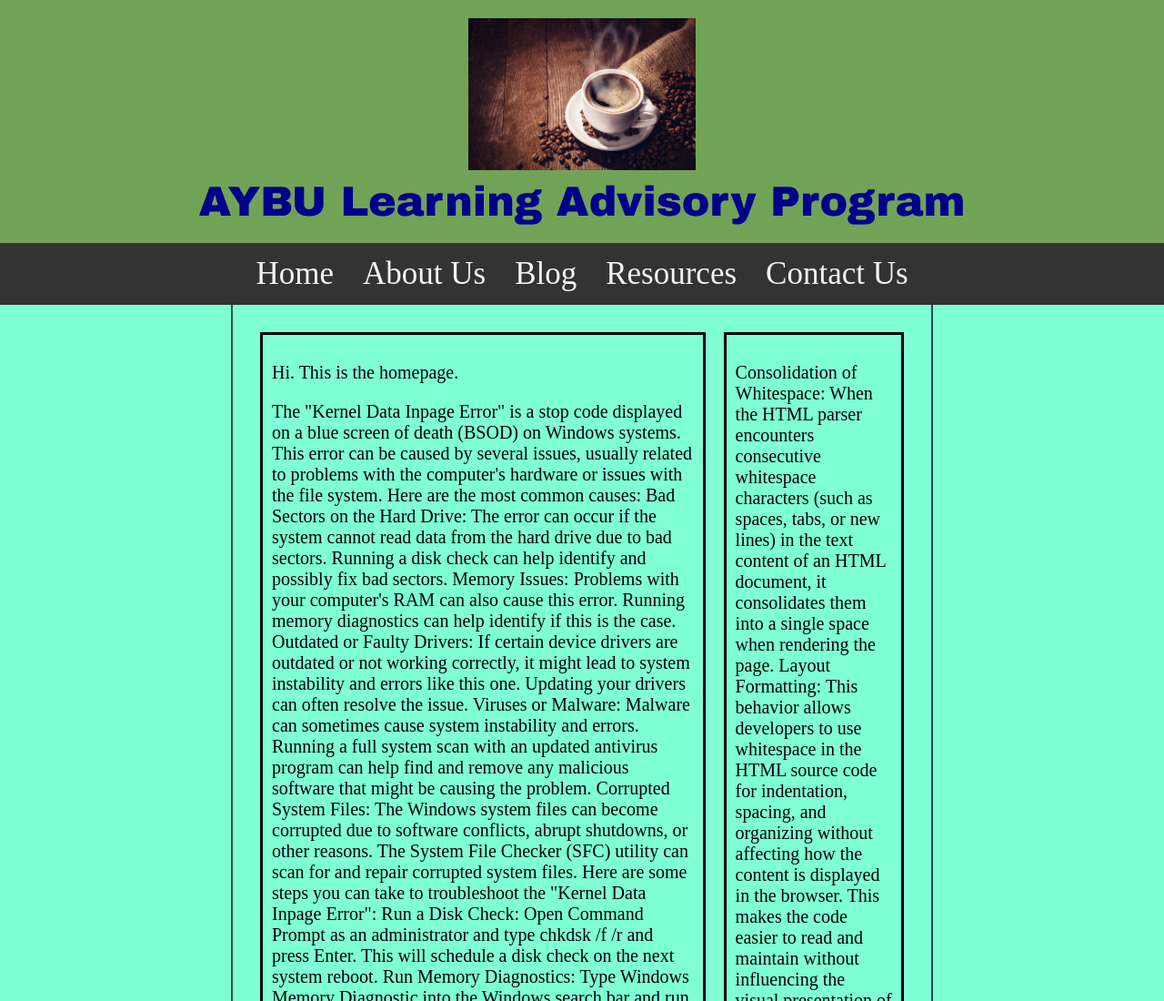
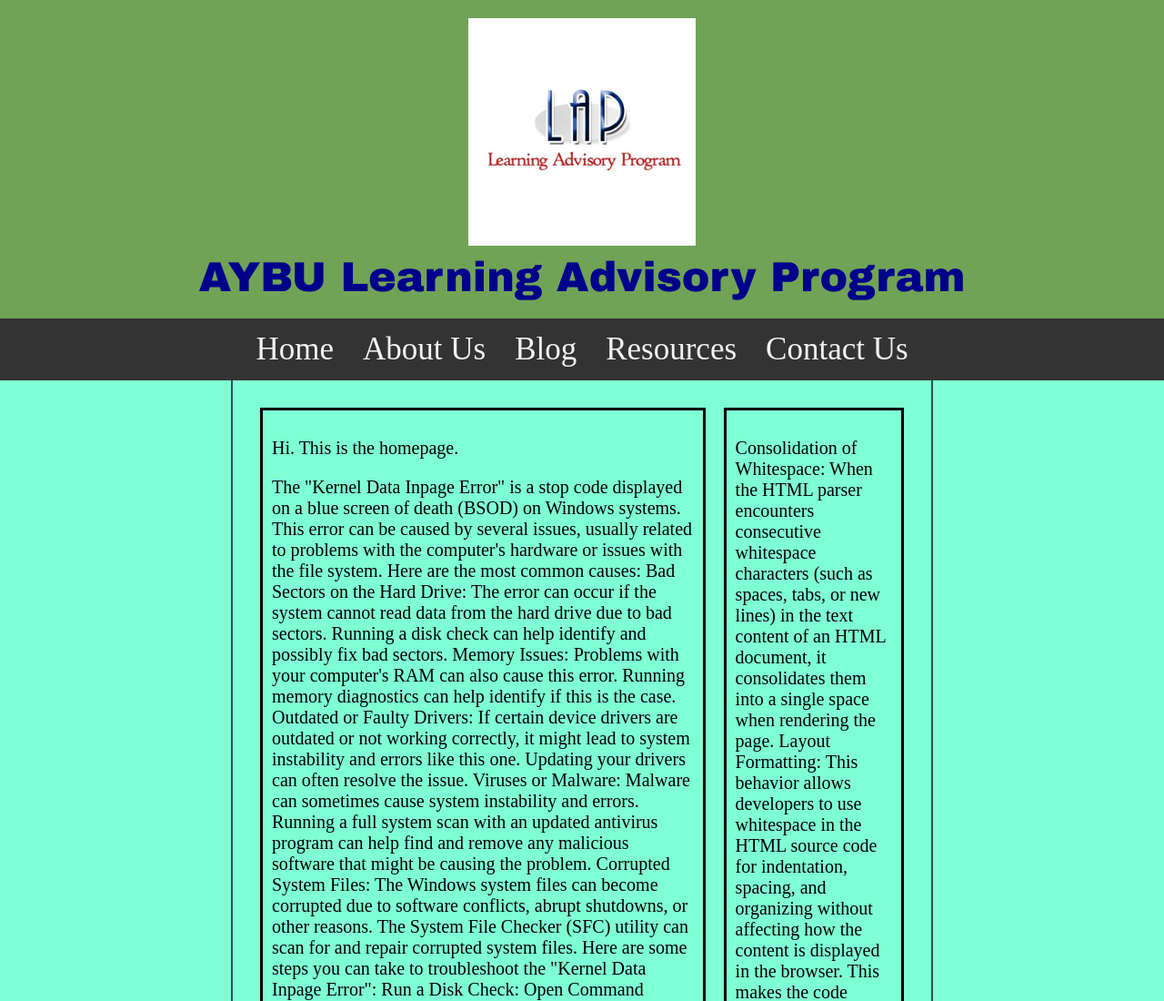
Before and after one commit to HKayan/hkayan.github.io, a plain HTML site: page project/index.html in a window 1280 px wide. Shown: the top 1100 px of the page at 91% size. Drawn offline with Linux system fonts and the light colour scheme.

Commit message:
Update index.html

```diff
--- a/project/index.html
+++ b/project/index.html
@@ -9,7 +9,7 @@
 </head>
 <body>
     <header>
-        <img class="logo" src="./coffee.jpg" alt="logo" datatype="image/jpeg">
+        <img class="logo" src="icon.jpg" alt="logo" datatype="image/jpeg">
         <div>AYBU Learning Advisory Program</div>
     </header>
 
```
